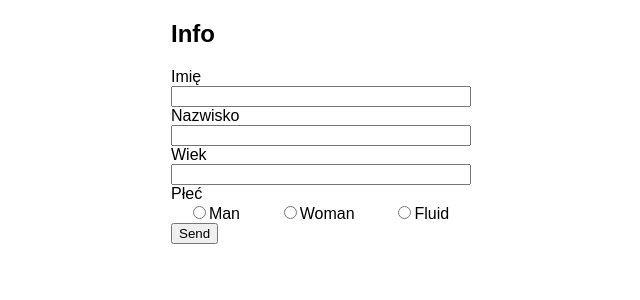
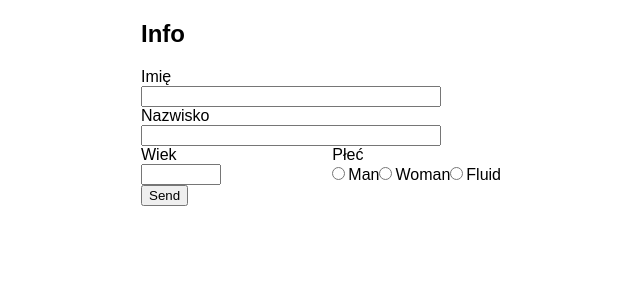
Before and after one commit to pasternakewa/pizza-form, a React (Create React App) app: page / in a window 1280 px wide. Shown: the top 300 px of the page, without its empty margins (319-959 px from the left). Built offline with nearby package versions, Linux system fonts and the light colour scheme.

Commit message:
Arrange Info section children properly

```diff
--- a/src/components/Form.js
+++ b/src/components/Form.js
@@ -33,12 +33,27 @@ const Form = () => {
       <h2>Info</h2>
       <Input name="Imię" handleChange={handleFormStateChange("name")} />
       <Input name="Nazwisko" handleChange={handleFormStateChange("lastName")} />
+      <div
+        style={{
+          display: "flex",
+          flexDirection: "row",
+          width: "360px",
+          justifyContent: "space-between"
+        }}
+      >
         <Input
+          style={{
+            marginLeft: 0
+          }}
           name="Wiek"
+          width="80px"
           type="number"
           handleChange={handleFormStateChange("age")}
         />
         <RadioButtons
+          style={{
+            marginLeft: 0
+          }}
           name="Płeć"
           options={[
             {
@@ -56,6 +71,8 @@ const Form = () => {
           ]}
           handleChange={handleFormStateChange("sex")}
         />
+      </div>
+
       <button type="submit">Send</button>
     </form>
   );
```
Lines whose indentation alone changed are shown as unchanged.
